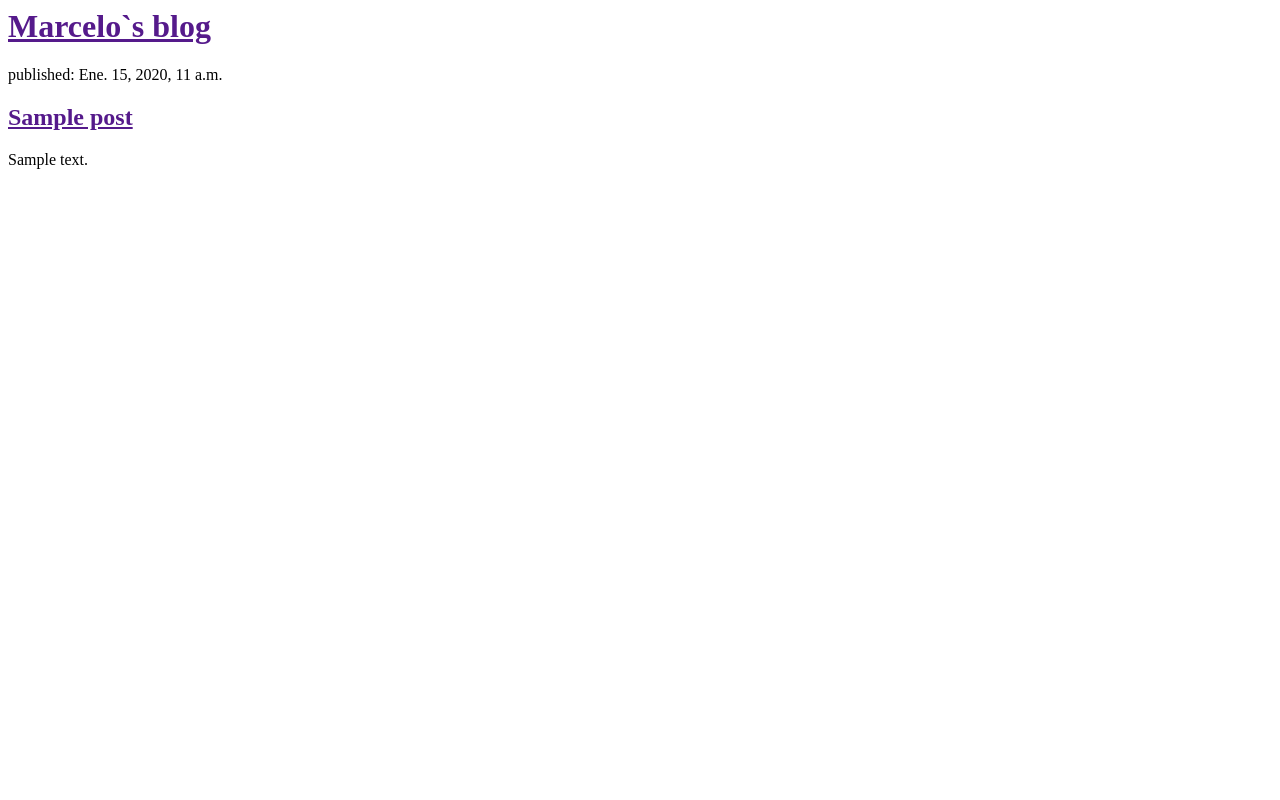
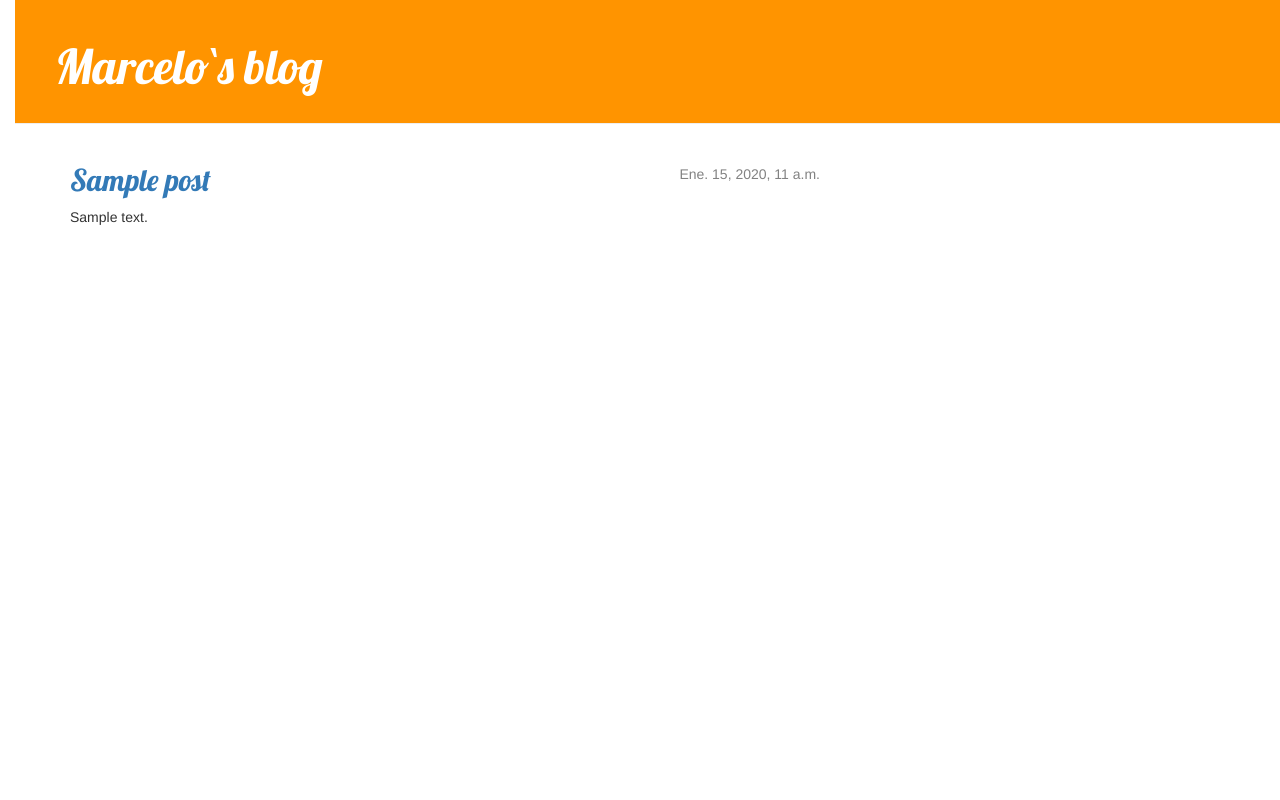
Before and after one commit to marcelogalmor/my-first-blog, a Django app: template blog/templates/blog/post_list.html in a window 1280 px wide. Run offline with Django 3.2, Linux system fonts and the light colour scheme; the template is opened without the code that fills it: values that come from a table or form of the project are taken from there, others are empty; tables that the repository leaves empty hold one stand-in row (values such as "Sample post"); some libraries are stand-ins or nearby versions.

Commit message:
Añadiendo css al blog.

```diff
--- /dev/null
+++ b/blog/static/css/blog.css
@@ -0,0 +1,60 @@
+h1 a {
+	color: #FCA205;
+	font-family: 'Lobster';
+}
+
+h2 a {
+	font-family: 'Lobster';
+}
+
+body {
+	padding-left: 15px;
+}
+
+.page-header {
+	background-color: #ff9400;
+	margin-top: 0;
+	padding: 20px 20px 20px 40px;
+}
+
+.page-header h1, .page-header h1 a, .page-header h1 a:visited, .page-header h1 a:active {
+	color: #ffffff;
+	font-size: 36pt;
+	text-decoration: none;
+}
+
+.content {
+	margin-left: 40px;
+}
+
+h1, h2, h3, h4 {
+	font-family: 'Lobster', cursive;
+}
+
+.date {
+	float: right;
+	color: #828282;
+}
+
+.save {
+	float: right;
+}
+
+.post-form textarea, .post-form input {
+	width: 100%;
+}
+
+.top-menu, .top-menu:hover, .top-menu:visited {
+	color: #ffffff;
+	float: right;
+	font-size: 26pt;
+	margin-right: 20px;
+}
+
+.post {
+	margin-bottom: 70px;
+}
+
+.post h1 a, .post h1 a:visited {
+	color: #000000;
+}
--- a/blog/templates/blog/post_list.html
+++ b/blog/templates/blog/post_list.html
@@ -1,18 +1,32 @@
+{% load staticfiles %}
+
 <html>
 	<head>
+		<link rel="stylesheet" type="text/css" href="//maxcdn.bootstrapcdn.com/bootstrap/3.2.0/css/bootstrap.min.css">
+		<link rel="stylesheet" type="text/css" href="//maxcdn.bootstrapcdn.com/bootstrap/3.2.0/css/bootstrap-theme.min.css">
+		<link rel="stylesheet" type="text/css" href="{% static 'css/blog.css' %}">
+		<link rel="stylesheet" type="text/css" href="http://fonts.googleapis.com/css?family=Lobster&subset=latin,latin-ext">
 		<title> Marcelo`s blog </title>
 	</head>
 	<body>
-		<div>
+		<div class="page-header">
 			<h1><a href=""> Marcelo`s blog </a></h1>
 		</div>
 
-		{% for post in posts %}
-			<div>
-				<p>published: {{ post.published_date }}</p>
-				<h2><a href="">{{ post.title }}</a></h2>
-				<p>{{ post.text|linebreaks }}</p>
+		<div class="content container">
+			<div class="row">
+				<div class="col-md-8">
+					{% for post in posts %}
+						<div class="post">
+							<div class="date">
+								{{ post.published_date }}
+							</div>
+							<h2><a href="">{{ post.title }}</a></h2>
+							<p>{{ post.text|linebreaks }}</p>
+						</div>
+					{% endfor %}
+				</div>
 			</div>
-		{% endfor %}
+		</div>
 	</body>
 </html>
```
